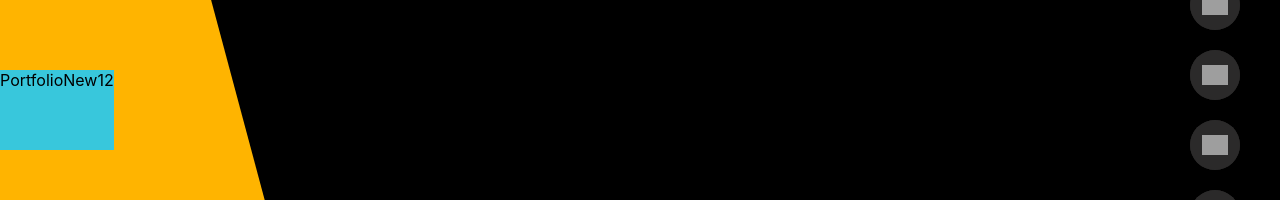
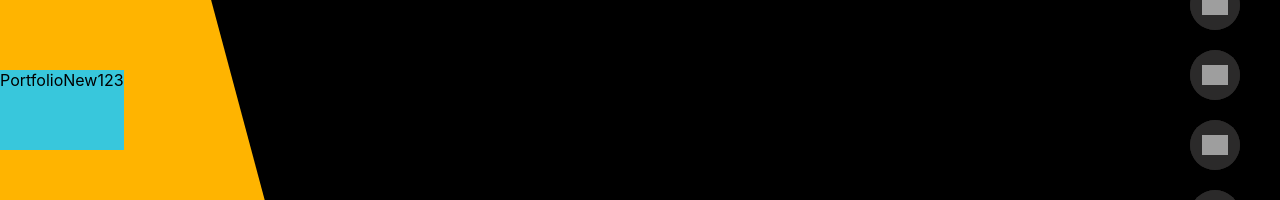
Before and after one commit to Dro5zd/portfolio, a React (Create React App) app: page /portfolio in a window 1280 px wide. Shown: the part 290-490 px from the top of the page. Built offline with nearby package versions, Linux system fonts and the light colour scheme; grey boxes are pictures that could not be loaded.

Commit message:
new test2

```diff
--- a/src/components/Portfolio/Portfolio.tsx
+++ b/src/components/Portfolio/Portfolio.tsx
@@ -4,7 +4,7 @@ import s from './Portfolio.module.css'
 export const Portfolio = () => {
     return (
         <div className={s.portfolioContainer}>
-            PortfolioNew12
+            PortfolioNew123
         </div>
     );
 };
```
